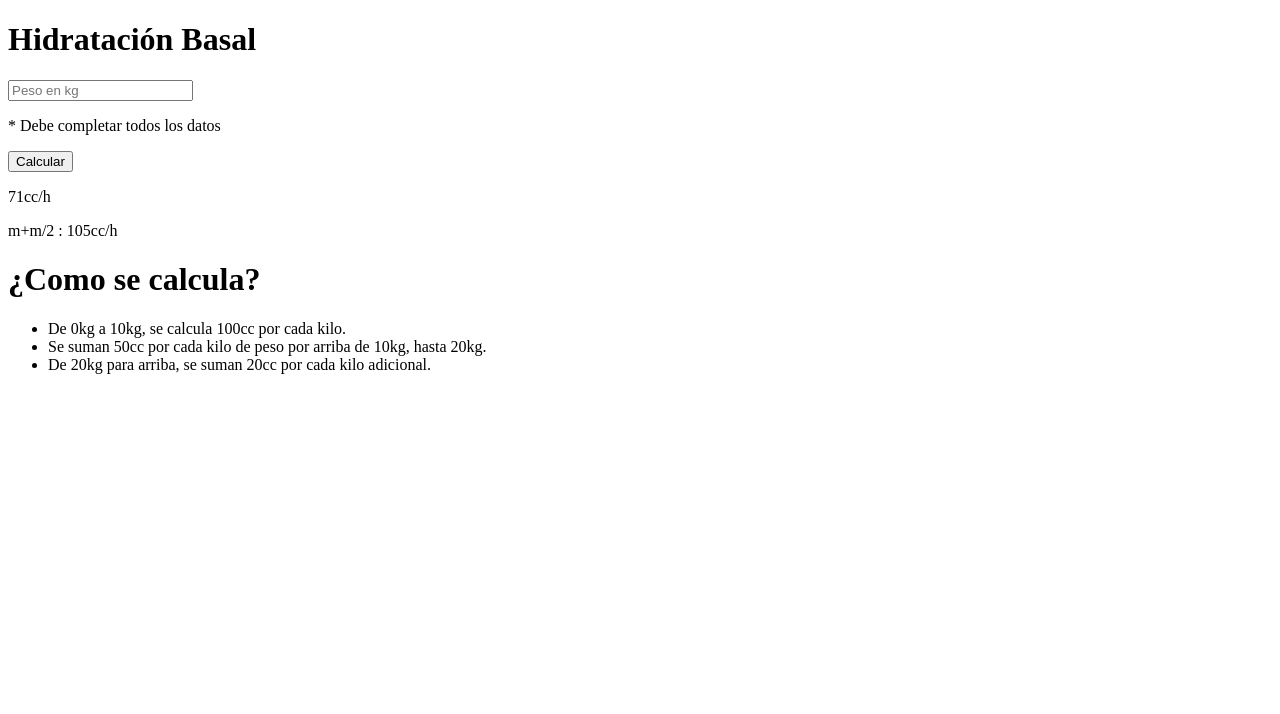
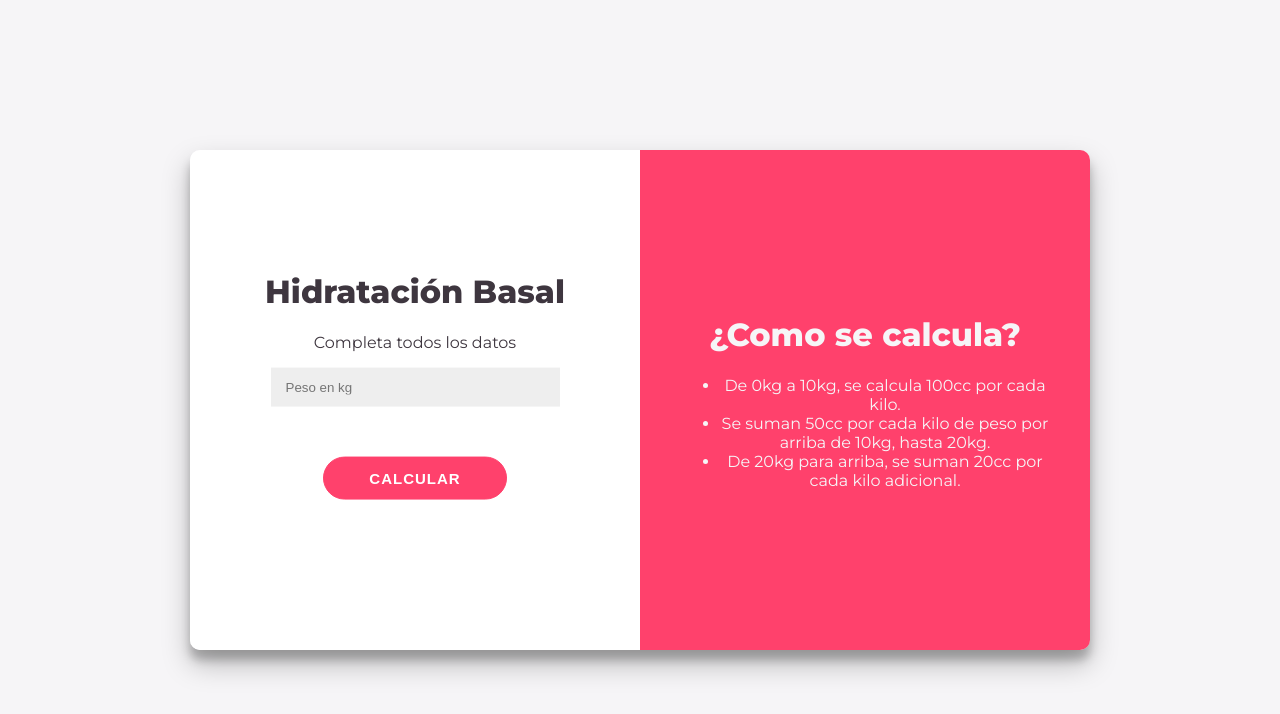
Before and after one commit to amswilli/calculadora-bootcamp, a plain HTML site: page index.html in a window 1280 px wide. Drawn offline with Linux system fonts and the light colour scheme.

Commit message:
Creacion de style.css para la calculadora

```diff
--- a/index.html
+++ b/index.html
@@ -2,18 +2,24 @@
 <html>
     <head>
         <title>Calculadora de hidratación</title>
+        <meta charset="utf-8">
+        <link rel="stylesheet" href="./style.css" />
     </head>
     <body>
-        <div>
-            <div>
+        <div id="contenedor">
+            <div id="calculadora">
+                <div class="contenido">
                     <h1>Hidratación Basal</h1>
-                    <input type="number" placeholder="Peso en kg">
-                    <p>* Debe completar todos los datos</p>
-                    <button>Calcular</button>
-                    <p>71cc/h</p>
-                    <p>m+m/2 : 105cc/h</p>
+                        <p class="item">Completa todos los datos</p>
+                        <input class="item" id="peso" type="number" placeholder="Peso en kg"/>
+                        <p class="item" id="error">* Debe completar todos los datos</p>
+                        <button class="item" id="calcular">Calcular</button>
+                        <p class="item resultado" id="flu">71cc/h</p>
+                        <p class="item resultado" id="man">m+m/2 : 105cc/h</p>
                 </div>
-            <div>
+            </div>
+            <div id="detalle">
+                <div class="contenido">
                     <h1>¿Como se calcula?</h1>
                         <ul>
                             <li>De 0kg a 10kg, se calcula 100cc por cada kilo.</li>
@@ -22,5 +28,6 @@
                         </ul>
                 </div>
             </div>
+        </div>
     </body>
 </html>
--- /dev/null
+++ b/style.css
@@ -0,0 +1,87 @@
+@import url('https://fonts.googleapis.com/css?family=Montserrat:400,800');
+
+body {
+    background: #f6f5f7;
+    font-family: 'Montserrat', sans-serif;
+    color: #3e363f;
+}
+
+#contenedor {
+    width: 900px;
+    height: 500px;
+    text-align: center;
+    /* Estas 3 lineas se encargan de centrar el div vertical y horizontalmente */
+    position: absolute;
+    inset: 0;
+    margin: auto;
+    /* Estas lineas le agregan un borde redondeado y una sombra */
+    border-radius: 10px;
+    overflow: hidden;
+    box-shadow: 0 14px 28px rgba(0, 0, 0, 0.25),
+        0 10px 10px rgba(0, 0, 0, 0.22);
+}
+
+#calculadora {
+    background: white;
+    /* Con estas 3 lineas vamos a hacer que los divs queden lado a lado */
+    width: 50%;
+    height: 100%;
+    float: left;
+}
+
+#detalle {
+    background: #FF416C;
+    color: #f6f5f7;
+    /* Con estas 3 lineas vamos a hacer que los divs queden lado a lado */
+    width: 50%;
+    height: 100%;
+    float: left;
+}
+
+.contenido {
+    /* Estas lineas van a centrar el contenido verticalmente dentro de cada div */
+    position: relative;
+    top: 50%;
+    transform: translateY(-50%);
+    overflow: hidden;
+    padding: 40px;
+}
+
+input{
+    width: 70%;
+    padding: 12px 15px;
+    border: none;
+    background-color: #eee;
+}
+
+button{
+    font-size: 15px;
+    font-weight: bold;
+    padding: 12px 45px;
+    border-radius: 30px;
+    background-color: #FF416C;
+    border: 1px solid #FF416C;
+    color: #FFFFFF;
+    text-transform: uppercase;
+    letter-spacing: 1px;
+    transition: transform 20ms ease-in;
+    margin: 50px;
+}
+
+button:active{
+    transform: scale();
+}
+
+#error{
+    color: red;
+    font-weight: bold;
+    display: none;
+}
+
+.resultado{
+    color: #0A81D1;
+    font-weight: bold;
+    font-size: 25px;
+    margin-bottom: 5px;
+    display: none;
+}
```
Lines whose indentation alone changed are shown as unchanged.
